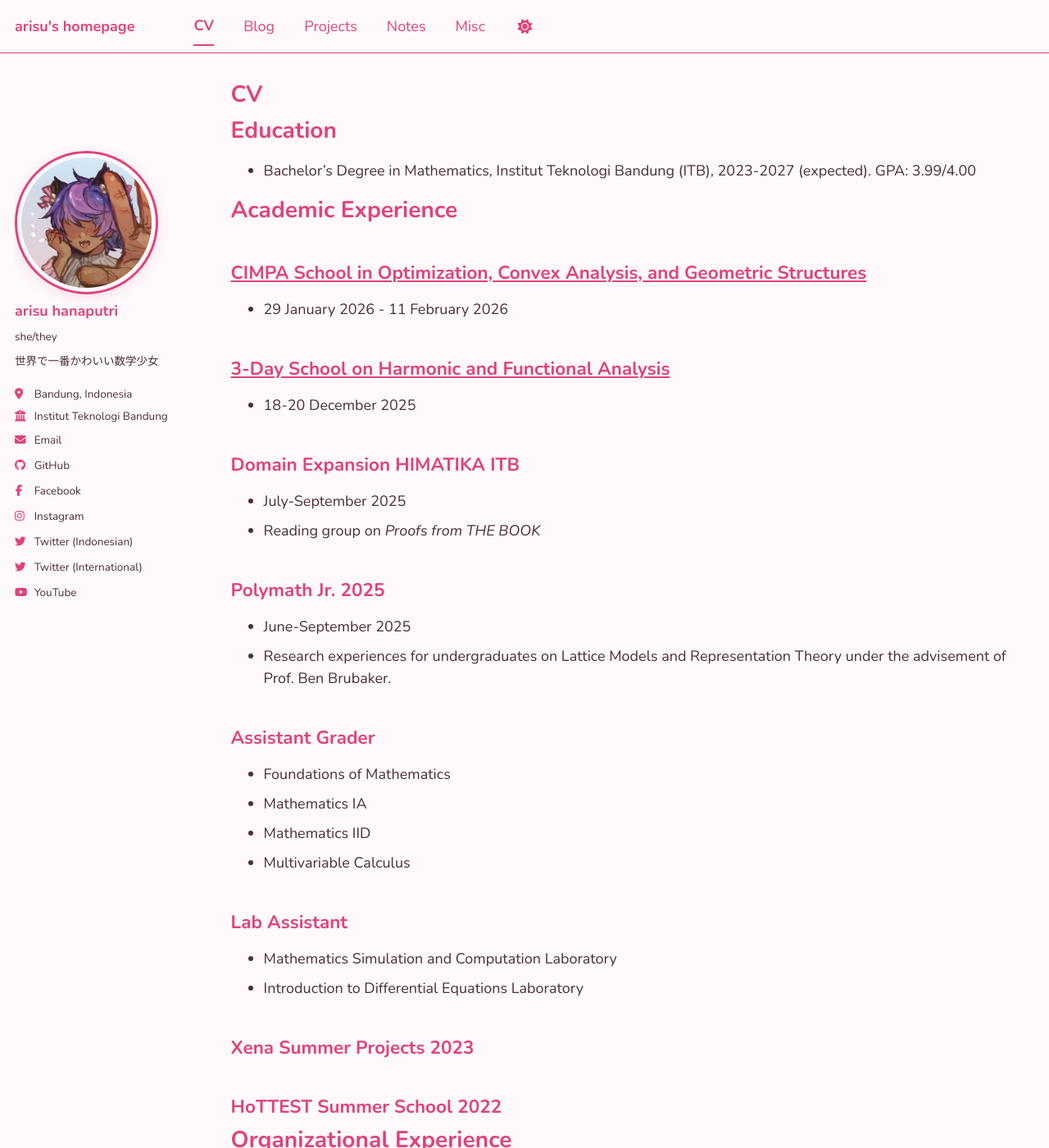
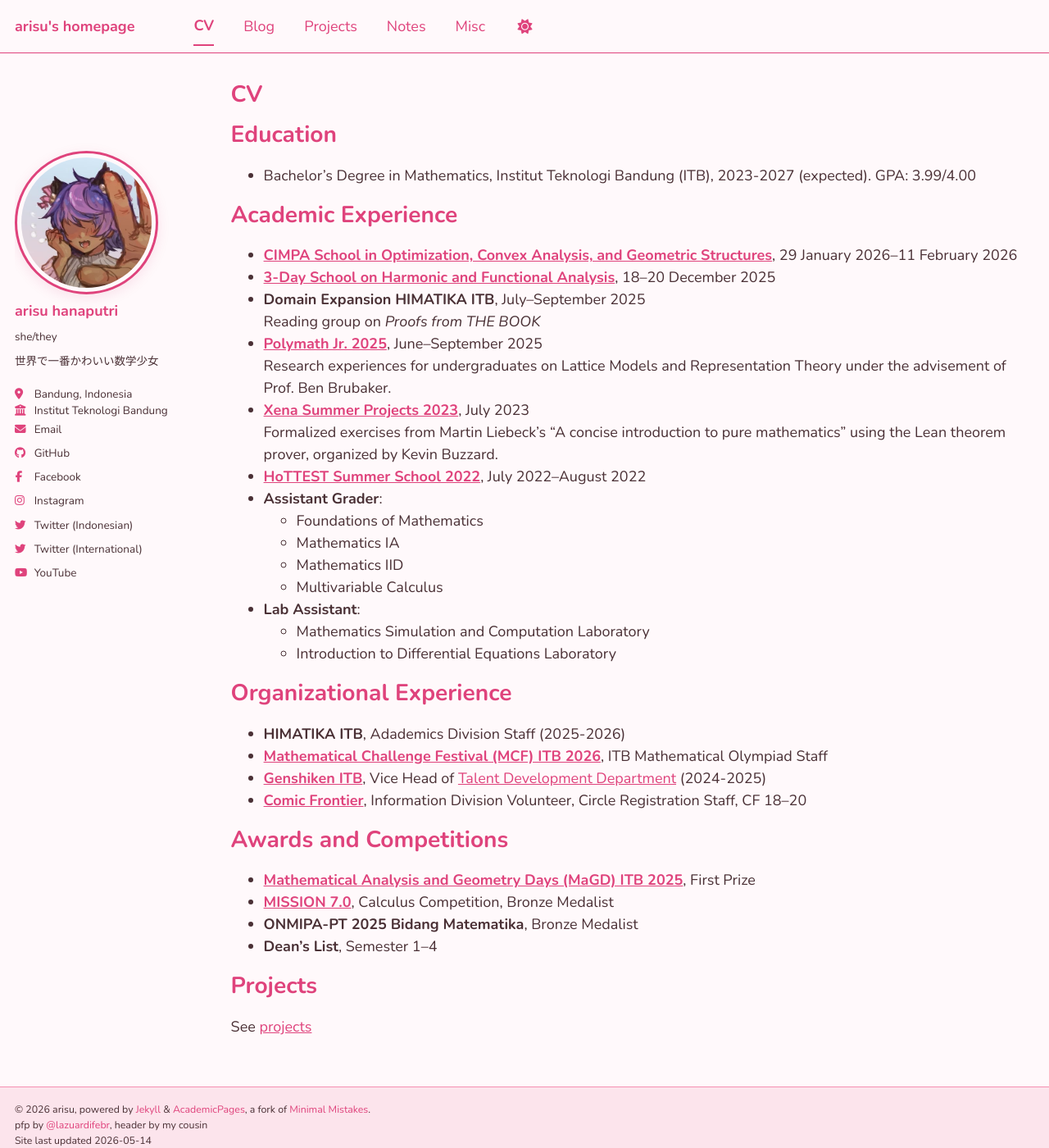
Before and after one commit to aris-uu/aris-uu.github.io, a Jekyll site: the page built from _pages/cv.md, in a window 1280 px wide and 1400 px high. Shown: the whole window at 82% size. Built offline with Jekyll 4.4.1, drawn with Linux system fonts in a browser that asks for light colours; some web fonts are replaced; a script bundle is joined from its source files by our own code; library files that are not in the unit come from our copies.

Commit message:
feat: add base layout styles and create CV and projects pages

```diff
--- a/_pages/cv.md
+++ b/_pages/cv.md
@@ -15,42 +15,32 @@ redirect_from:
 
 # Academic Experience
 
-## [CIMPA School in Optimization, Convex Analysis, and Geometric Structures](https://www.cimpa.info/en/ecoles/optimization-convex-analysis-and-geometric-structures)
-* 29 January 2026 - 11 February 2026
-
-## [3-Day School on Harmonic and Functional Analysis](https://bermatematika.net/2025/07/24/3-day-school-on-harmonic-and-functional-analysis-2025/)
-* 18-20 December 2025
-
-## Domain Expansion HIMATIKA ITB
-* July-September 2025
-* Reading group on _Proofs from THE BOOK_
-
-## Polymath Jr. 2025
-* June-September 2025
-* Research experiences for undergraduates on Lattice Models and Representation Theory under the advisement of Prof. Ben Brubaker.
-
-## Assistant Grader
-* Foundations of Mathematics
-* Mathematics IA
-* Mathematics IID
-* Multivariable Calculus
-
-## Lab Assistant
-* Mathematics Simulation and Computation Laboratory
-* Introduction to Differential Equations Laboratory
-
-## Xena Summer Projects 2023
-
-## HoTTEST Summer School 2022
+* **[CIMPA School in Optimization, Convex Analysis, and Geometric Structures](https://www.cimpa.info/en/ecoles/optimization-convex-analysis-and-geometric-structures)**, 29 January 2026–11 February 2026
+* **[3-Day School on Harmonic and Functional Analysis](https://bermatematika.net/2025/07/24/3-day-school-on-harmonic-and-functional-analysis-2025/)**, 18–20 December 2025
+* **Domain Expansion HIMATIKA ITB**, July–September 2025 <br> Reading group on _Proofs from THE BOOK_
+* **[Polymath Jr. 2025](https://geometrynyc.wixsite.com/polymathreu)**, June–September 2025 <br> Research experiences for undergraduates on Lattice Models and Representation Theory under the advisement of Prof. Ben Brubaker.
+* **[Xena Summer Projects 2023](https://github.com/ImperialCollegeLondon/M1F-explained)**, July 2023 <br> Formalized exercises from Martin Liebeck's "A concise introduction to pure mathematics" using the Lean theorem prover, organized by Kevin Buzzard.
+* **[HoTTEST Summer School 2022](https://hottest-seminar.github.io/HoTTESTSummerSchool.html)**, July 2022–August 2022
+* **Assistant Grader**:
+  * Foundations of Mathematics
+  * Mathematics IA
+  * Mathematics IID
+  * Multivariable Calculus
+* **Lab Assistant**:
+  * Mathematics Simulation and Computation Laboratory
+  * Introduction to Differential Equations Laboratory
 
 # Organizational Experience
-
-## HIMATIKA ITB
-
-## Mathematical Challenge Festival (MCF) ITB 2026
-
-## Genshiken ITB
-
-## Comic Frontier
+* **HIMATIKA ITB**, Adademics Division Staff (2025-2026)
+* **[Mathematical Challenge Festival (MCF) ITB 2026](https://www.instagram.com/mcfitb/)**, ITB Mathematical Olympiad Staff
+* **[Genshiken ITB](https://www.instagram.com/genshikenitb/)**, Vice Head of [Talent Development Department](https://www.instagram.com/genshikentaldev/) (2024-2025)
+* **[Comic Frontier](https://www.instagram.com/comifuro/)**, Information Division Volunteer, Circle Registration Staff, CF 18–20
 
 # Awards and Competitions
+* **[Mathematical Analysis and Geometry Days (MaGD) ITB 2025](https://www.instagram.com/magd.itb/)**, First Prize
+* **[MISSION 7.0](https://www.instagram.com/omits_himatika/)**, Calculus Competition, Bronze Medalist
+* **ONMIPA-PT 2025 Bidang Matematika**, Bronze Medalist
+* **Dean's List**, Semester 1–4
+
+# Projects
+See [projects](/projects/)
--- a/_sass/layout/_base.scss
+++ b/_sass/layout/_base.scss
@@ -35,7 +35,7 @@ body {
 }
 
 h1, h2, h3, h4, h5, h6 {
-  margin: 2em 0 0.5em;
+  // margin: 2em 0 0.5em;
   line-height: 1.2;
   font-family: $header-font-family;
   font-weight: bold;
@@ -187,12 +187,12 @@ hr {
 
 ul li,
 ol li {
-  margin-bottom: 0.5em;
+  margin-bottom: 0em;
 }
 
 li ul,
 li ol {
-  margin-top: 0.5em;
+  margin-top: 0em;
 }
 
 /*
```
Also changed, not shown: _pages/projects.html (deleted, +0 -13 lines), _pages/projects.md (added, +34 -0 lines).
